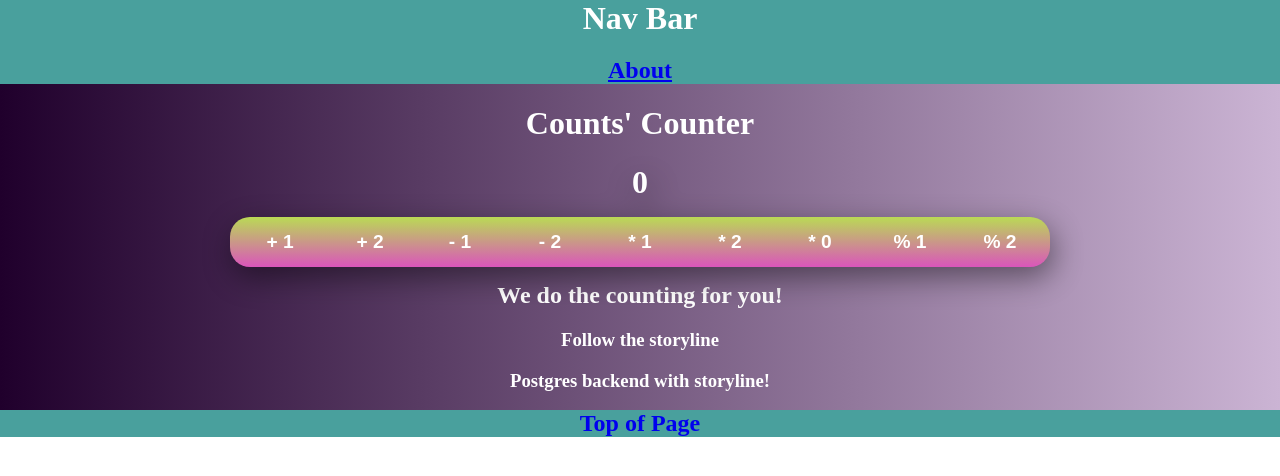
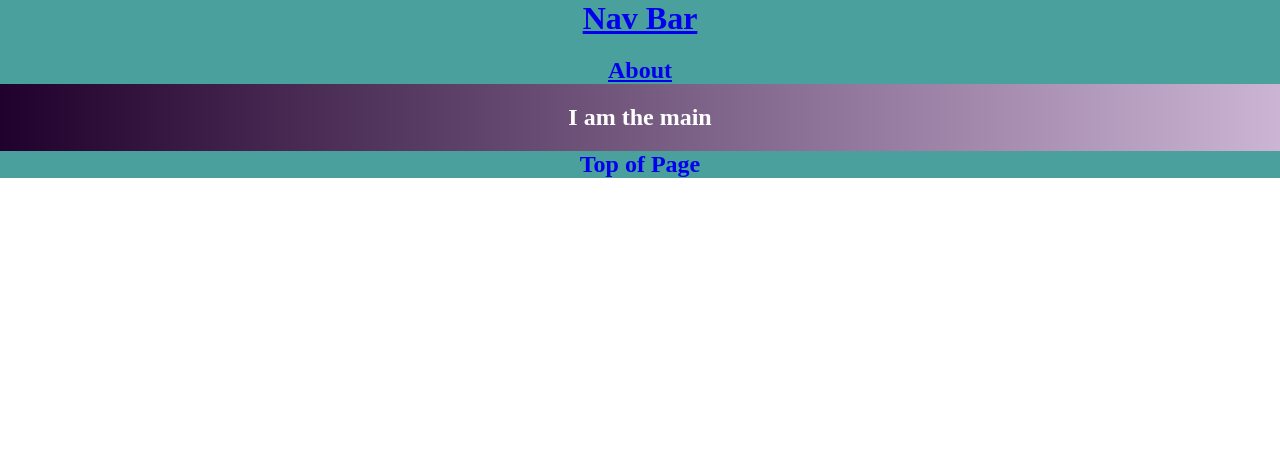
Before and after one commit to lta4/CountDrac, a React (Create React App) app: page / in a window 1280 px wide. Shown: the top 476 px of the page. Built offline with nearby package versions, Linux system fonts and the light colour scheme.

Commit message:
cascading routes fixed

```diff
--- a/src/App.js
+++ b/src/App.js
@@ -1,28 +1,23 @@
 import React from "react"
 import { Route, Switch } from "react-router-dom"
-import './App.css';
+import "./App.css";
 import Nav from "./components/Nav.js";
 import About from "./pages/About";
 import Footer from "./pages/Footer.js";
-import ExtraLayer from './components/ExtraLayer';
+import Main from "./pages/Main";
+// import ExtraLayer from './components/ExtraLayer';
 
 function App() {
   return (
     <div className="App">
       <Nav className="navRoute" />
       <Switch>
-        <Route>
-      <h1>Counts' Counter</h1>
-        <div>
-          <ExtraLayer />
-        </div>
-      <h2>We do the counting for you!</h2>
-      <h3>Follow the storyline</h3>
-      <h3>Postgres backend with storyline!</h3>
-      </Route>
-      <Route path="/About">
-        <About className="aboutRoute" />
-      </Route>
+        <Route path="/About">
+          <About className="aboutRoute" />
+        </Route>
+        <Route path="/">
+          <Main className="mainRoute"/>
+        </Route>
       </Switch>
       <Footer />
     </div>
--- a/src/components/Nav.js
+++ b/src/components/Nav.js
@@ -13,10 +13,12 @@ const Nav = (props) => {
 
     return (
         <div className="nav">
+            {/* <Link to="/">
+                <div className="one"></div>
+            </Link> */}
             <Link to="/">
-                <div className="one"></div>
+                <h1 className="navBar">Nav Bar</h1>
             </Link>
-            <h1 className="navBar">Nav Bar</h1>
             <Link to="/About">
                 <h2 className="aboutLink">About</h2>
             </Link>
--- /dev/null
+++ b/src/pages/Main.js
@@ -0,0 +1,23 @@
+import React, { useState } from "react"
+import { Link, Route } from "react-router-dom"
+import ExtraLayer from "../components/ExtraLayer"
+
+const Main = (props) => {
+
+    return (
+        <>
+        <h2>I am the main</h2>
+        {/* <Route path="/">
+      <h1>Counts' Counter</h1>
+        <div>
+          <ExtraLayer />
+        </div>
+      <h2>We do the counting for you!</h2>
+        <h3>Follow the storyline</h3>
+        <h3>Postgres backend with storyline!</h3>
+        </Route> */}
+        </>
+    )
+}
+
+export default Main
```
